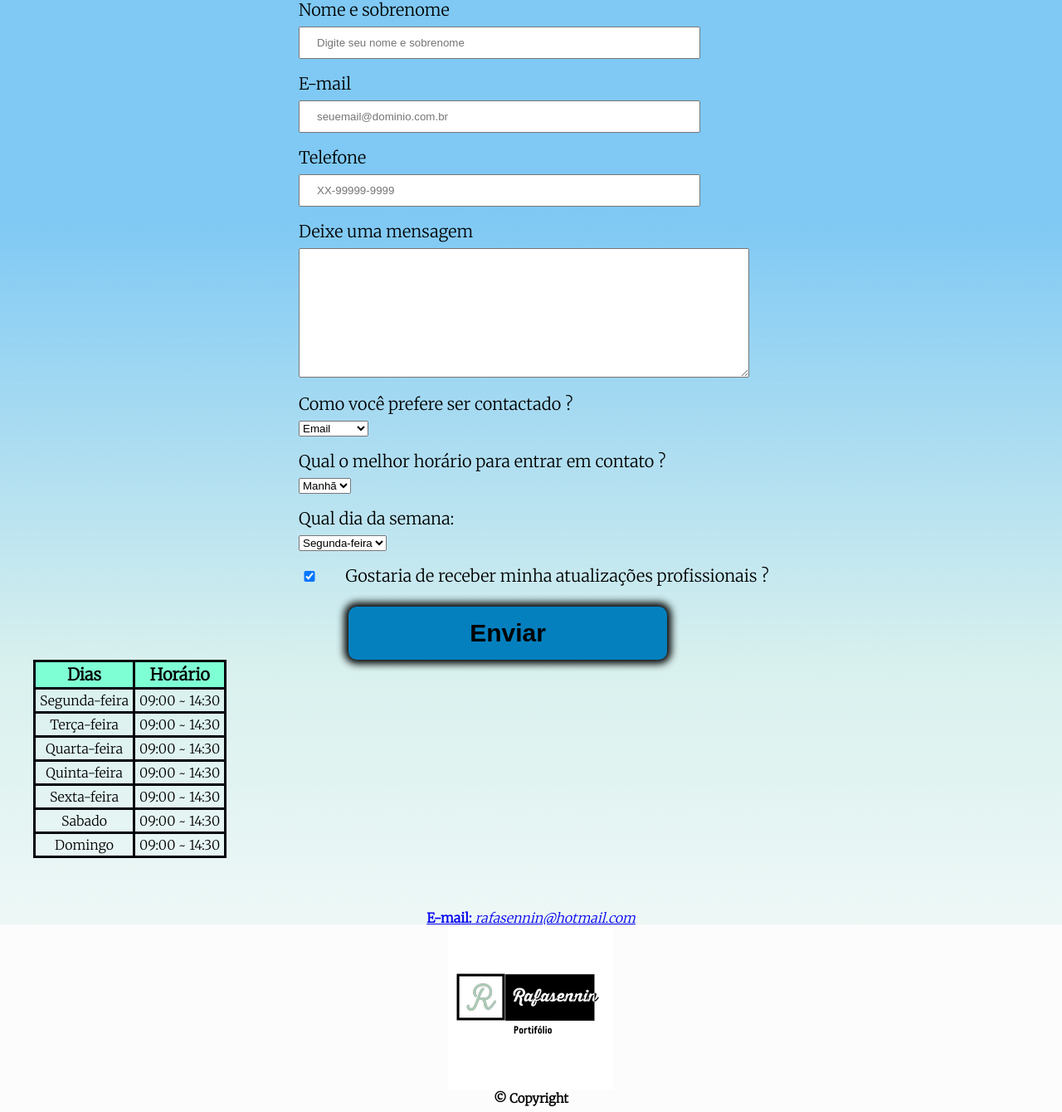
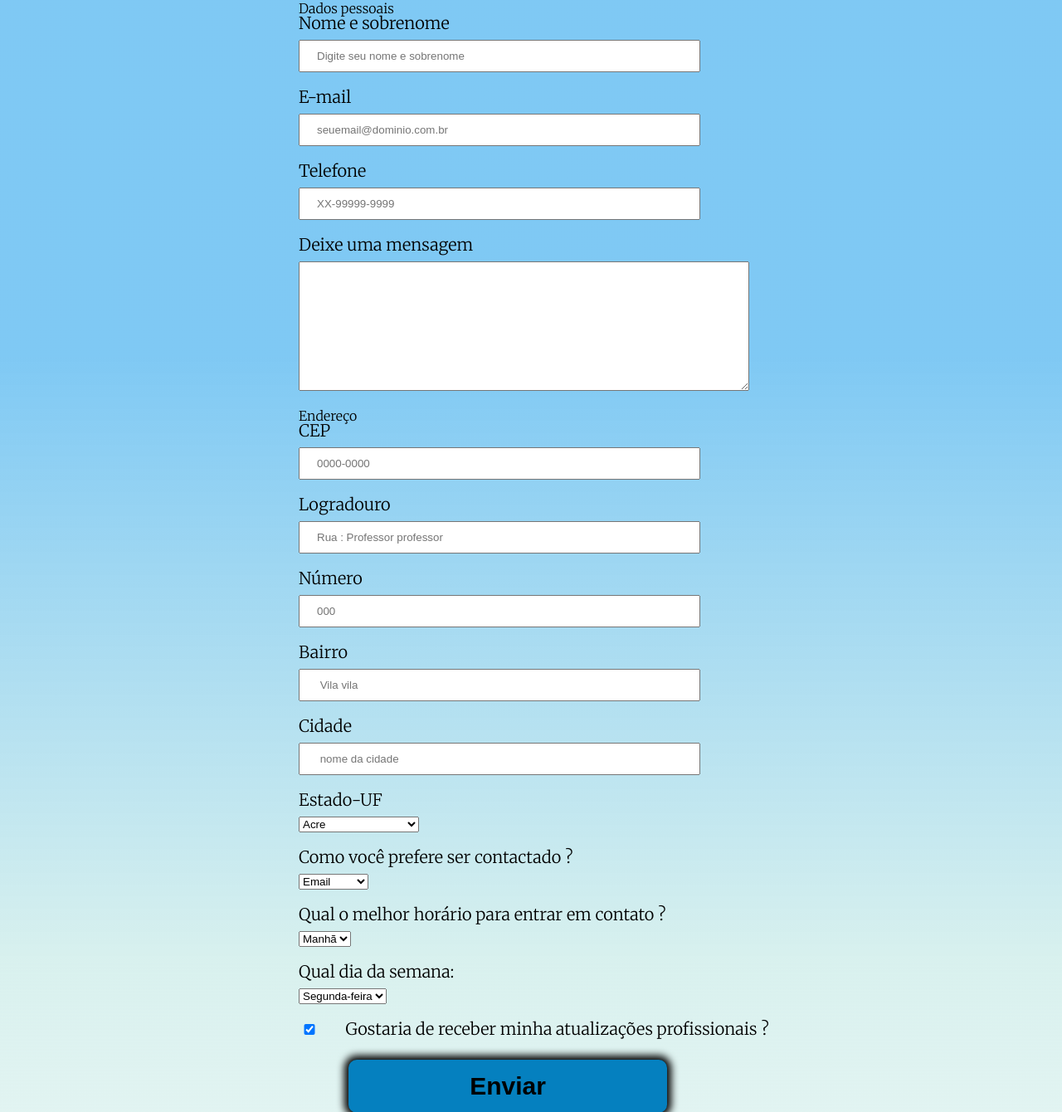
Before and after one commit to Rafasennin/Portfolio, a PHP site: page /contact.html in a window 1280 px wide. Shown: the part 198-1538 px from the top of the page at 83% size. Run offline with PHP 8.4, Linux system fonts and the light colour scheme; some libraries are stand-ins or nearby versions.

Commit message:
Addition of address zip code auto complete in the contact section.

```diff
--- a/contact.html
+++ b/contact.html
@@ -33,6 +33,9 @@
 
 		<main>
 			<form class ="mainForm" id="mainForm">
+				<div class="personal__data">
+					<h2 class ="title__box">Dados pessoais</h2>
+
 				<label for="nomesobrenome">Nome e sobrenome</label>
 				<input type="text" placeholder="Digite seu nome e sobrenome" name="nome__form" id="nomesobrenome" class="input__form name" required>
 
@@ -44,6 +47,59 @@
 
 				<label for="suamensagem">Deixe uma mensagem</label>
 				<textarea cols="65" rows="10" name="textearea__form" id="suamensagem" class="input__form mensage"></textarea>
+			</div>
+
+				<h2 class ="title__box">Endereço</h2>
+
+				<div class="address__box">
+					<label for = "cep" class="label__name">CEP</label>
+					<input type="number" placeholder="0000-0000" id="cep" name="cep" class="form__address">
+					<div class="erro__cep"></div>
+
+					<label for = "logradouro" class="label__name">Logradouro</label>
+					<input type="text" placeholder="Rua : Professor professor" id="logradouro" name="logradouro" class="form__address">
+
+					<label for = "numero" class="label__name">Número</label>
+					<input type="text" placeholder="000" id="numero" name="numero" class="form__address">
+
+					<label for = "bairro" class="label__name">Bairro</label>
+					<input type="text" placeholder=" Vila vila" id="bairro" name="bairro" class="form__address">
+
+					<label for = "cidade" class="label__name">Cidade</label>
+					<input type="text" placeholder=" nome da cidade" id="cidade" name="cidade" class="form__address">
+
+					<legend class="label__name">Estado-UF</legend>
+					<select id="estado" name="estado" class="form__address">
+						<option value="AC">Acre</option>
+                        <option value="AL">Alagoas</option>
+                        <option value="AP">Amapá</option>
+                        <option value="AM">Amazonas</option>
+                        <option value="BA">Bahia</option>
+                        <option value="CE">Ceará</option>
+                        <option value="DF">Distrito Federal</option>
+                        <option value="ES">Espírito Santo</option>
+                        <option value="GO">Goiás</option>
+                        <option value="MA">Maranhão</option>
+                        <option value="MT">Mato Grosso</option>
+                        <option value="MS">Mato Grosso do Sul</option>
+                        <option value="MG">Minas Gerais</option>
+                        <option value="PA">Pará</option>
+                        <option value="PB">Paraíba</option>
+                        <option value="PR">Paraná</option>
+                        <option value="PE">Pernambuco</option>
+                        <option value="PI">Piauí</option>
+                        <option value="RJ">Rio de Janeiro</option>
+                        <option value="RN">Rio Grande do Norte</option>
+                        <option value="RS">Rio Grande do Sul</option>
+                        <option value="RO">Rondônia</option>
+                        <option value="RR">Roraima</option>
+                        <option value="SC">Santa Catarina</option>
+                        <option value="SP">São Paulo</option>
+                        <option value="SE">Sergipe</option>
+                        <option value="TO">Tocantins</option>
+                        <option value="EX">Estrangeiro</option>
+					</select>
+				</div>
 
 				<fieldset>
 					<legend	class="legend_fieldset">Como você prefere ser contactado ?</legend>
```
Also changed, not shown: contact.js (+53 -5 lines), meu_portifolio_contato_style.css (+13 -0 lines).
